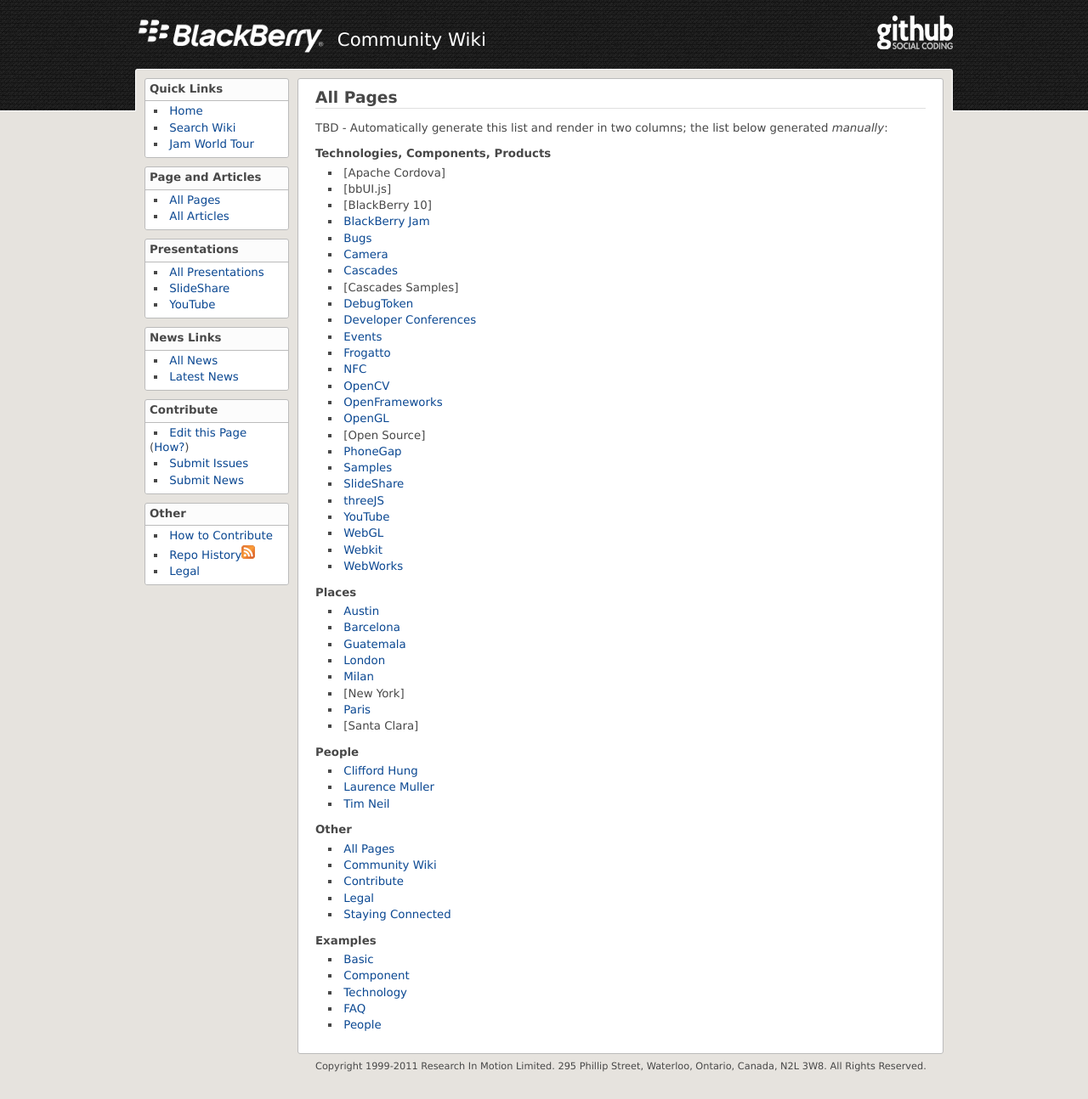
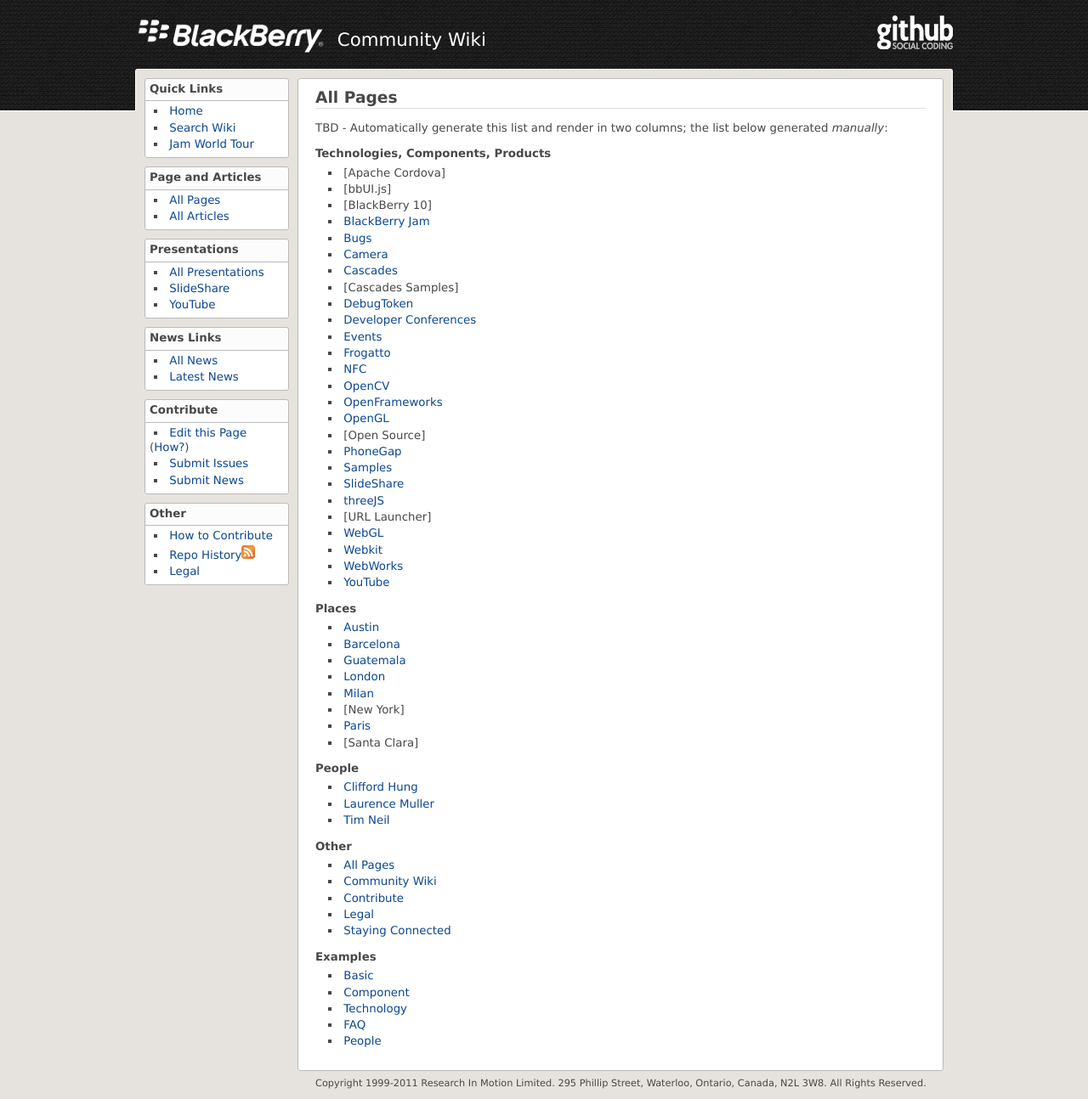
Before and after one commit to blackberry/Community, a Jekyll site: the page built from All_Pages.md, in a window 1280 px wide. Shown: the whole page at 85% size. Built offline with Jekyll 4.4.1, drawn with Linux system fonts in a browser that asks for light colours.

Commit message:
add URL_Launcher to All_Pages

```diff
--- a/All_Pages.md
+++ b/All_Pages.md
@@ -30,10 +30,11 @@
 * [Samples]
 * [SlideShare]
 * [threeJS]
-* [YouTube]
+* [URL Launcher]
 * [WebGL]
 * [Webkit]
 * [WebWorks]
+* [YouTube]
 
 **Places**
 
```
